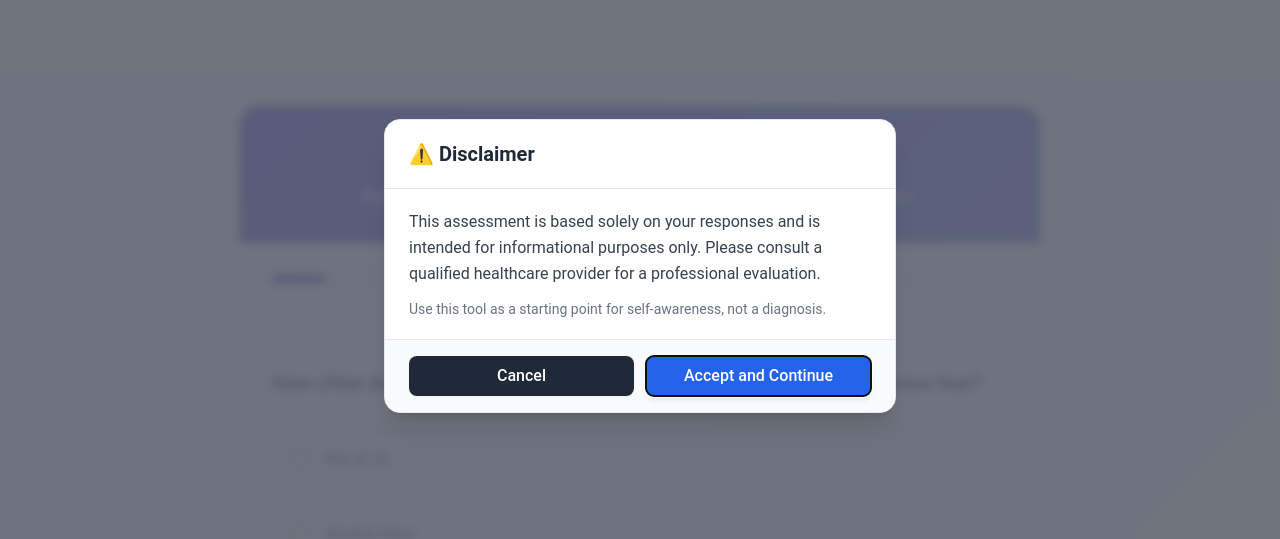
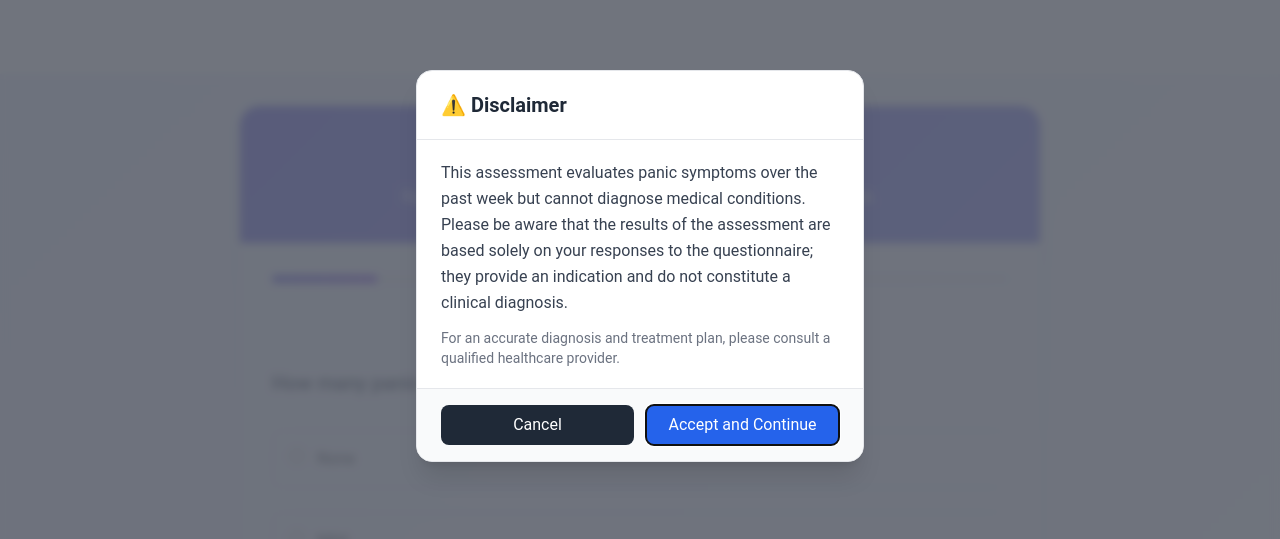
Before and after one commit to MBillahsust/WellSpring, a React (Create React App) app in the folder Frontend/: page /panic_monitor in a window 1280 px wide. Shown: the part 134-673 px from the top of the page. Built offline with nearby package versions, Linux system fonts and the light colour scheme; no server answers.

Commit message:
panic assessments page corrected

```diff
--- a/Frontend/src/Components/Assesment.js
+++ b/Frontend/src/Components/Assesment.js
@@ -46,7 +46,7 @@ export default function MentalHealthAssessments() {
     },
     {
       title: "Panic Monitor",
-      description: "Evaluate the intensity and frequency of your panic episodes, and get personalized techniques to help you manage and reduce panic attacks effectively.",
+      description: "[Based on (PDSS)]. Evaluate the intensity and frequency of your panic episodes, and get personalized techniques to help you manage and reduce panic attacks effectively.",
       path: "/panic_monitor",
       icon: FaBolt,
       buttonText: "Start Evaluation"
--- a/Frontend/src/pages/AssessmentPages/Panic_Disorder.js
+++ b/Frontend/src/pages/AssessmentPages/Panic_Disorder.js
@@ -1,48 +1,47 @@
-import React, { useState, useContext, useEffect } from 'react';
+import React, { useState, useContext, useEffect, useRef } from 'react';
 import { useNavigate, useLocation } from 'react-router-dom';
 import axios from 'axios';
 import { UserContext } from '../../UserContext';
 import '../../Allcss/AssessmentPages/Assessment.css';
 
+// 7-item Panic Disorder Severity Scale (PDSS)
 const questions = [
-  "How often do you experience sudden panic attacks or episodes of intense fear?",
-  "How much do you worry about having another panic attack?",
-  "Have you changed your behavior or daily routine to avoid panic attacks?",
-  "How often do you experience rapid heartbeat or heart palpitations during panic episodes?",
-  "How often do you experience shortness of breath or difficulty breathing during panic episodes?",
-  "How often do you experience trembling or shaking during panic episodes?",
-  "How often do you experience sweating during panic episodes?",
-  "How often do you feel like you're choking during panic episodes?",
-  "How often do you experience chest pain or discomfort during panic episodes?",
-  "How often do you feel dizzy, unsteady, or lightheaded during panic episodes?",
-  "How often do you experience feelings of unreality or being detached from yourself during panic episodes?",
-  "How often do you fear losing control or going crazy during panic episodes?",
-  "How often do you experience numbness or tingling sensations during panic episodes?",
-  "How often do you experience chills or hot flushes during panic episodes?"
+  "How many panic attacks did you have in the past week?",
+  "How much distress did you experience during your worst panic attack?",
+  "How much anticipatory anxiety did you feel about having another panic attack?",
+  "To what extent have you been avoiding situations out of fear of having a panic attack?",
+  "How much have you changed your behavior (e.g. rituals, safety behaviors) to prevent panic attacks?",
+  "How much have panic symptoms interfered with your work or school activities?",
+  "How much have panic symptoms interfered with your social or family life?"
 ];
 
 const answerOptions = [
-  { value: "0", label: "Not at all" },
-  { value: "1", label: "Several days" },
-  { value: "2", label: "More than half the days" },
-  { value: "3", label: "Nearly every day" }
+  { value: "0", label: "None" },
+  { value: "1", label: "Mild" },
+  { value: "2", label: "Moderate" },
+  { value: "3", label: "Severe" },
+  { value: "4", label: "Extreme" }
 ];
 
 export default function Panic_Disorder() {
   const [currentQuestion, setCurrentQuestion] = useState(0);
-  const [answers, setAnswers] = useState([]);
+  const [answers, setAnswers] = useState(Array(questions.length).fill(undefined));
   const [result, setResult] = useState(null);
   const [saveStatus, setSaveStatus] = useState(null);
   const { userInfo } = useContext(UserContext);
   const navigate = useNavigate();
   const location = useLocation();
+  const questionRef = useRef(null);
   const [showDisclaimer, setShowDisclaimer] = useState(true);
 
+  // Show disclaimer once on mount
   useEffect(() => { setShowDisclaimer(true); }, []);
+  // Scroll to top of question on change
+  useEffect(() => { questionRef.current?.scrollIntoView({ behavior: 'smooth' }); }, [currentQuestion]);
 
   const handleAnswer = (value) => {
     const updated = [...answers];
-    updated[currentQuestion] = value;
+    updated[currentQuestion] = parseInt(value, 10);
     setAnswers(updated);
   };
 
@@ -61,28 +60,36 @@ export default function Panic_Disorder() {
   };
 
   const calculateResult = () => {
-    const total = answers.reduce((sum, answer) => sum + parseInt(answer, 10), 0);
-    const score = total / questions.length;
+    const total = answers.reduce((sum, ans) => sum + (ans || 0), 0);
+    // PDSS thresholds:
+    // 0–3   → Minimal or no panic symptoms
+    // 4–7   → Mild panic symptoms
+    // 8–12  → Moderate panic symptoms
+    // 13–17 → Severe panic symptoms
+    // 18–28 → Extreme panic symptoms
+    let severity, recommendation;
 
-    let severity, recommendation;
-    if (score < 1) {
-      severity = "Minimal panic symptoms";
-      recommendation = "Your symptoms suggest minimal indication of panic disorder. Continue monitoring your mental health.";
-    } else if (score < 2) {
-      severity = "Mild panic symptoms";
-      recommendation = "You're showing mild symptoms of panic disorder. Consider discussing these symptoms with a mental health professional.";
-    } else if (score < 3) {
-      severity = "Moderate panic symptoms";
-      recommendation = "Your symptoms suggest moderate panic disorder. It's recommended to consult with a mental health professional for further evaluation.";
+    if (total <= 3) {
+      severity = "Minimal or No Panic Symptoms";
+      recommendation = "Your score indicates minimal panic symptoms. Continue monitoring and practicing healthy coping strategies.";
+    } else if (total <= 7) {
+      severity = "Mild Panic Symptoms";
+      recommendation = "You have mild panic symptoms. Consider learning relaxation exercises (e.g., deep breathing) and monitoring triggers.";
+    } else if (total <= 12) {
+      severity = "Moderate Panic Symptoms";
+      recommendation = "Your symptoms are moderate. Structured techniques like cognitive reframing and gradual exposure may help—consider consulting a mental health professional.";
+    } else if (total <= 17) {
+      severity = "Severe Panic Symptoms";
+      recommendation = "You have severe panic symptoms. Seeking professional evaluation (e.g., CBT, medication review) is recommended.";
     } else {
-      severity = "Severe panic symptoms";
-      recommendation = "Your symptoms indicate severe panic disorder. Please seek professional help for proper evaluation and support.";
+      severity = "Extreme Panic Symptoms";
+      recommendation = "Your symptoms are extreme. Please contact a mental health provider promptly for comprehensive support.";
     }
 
     setResult({
+      score: total,
+      maxScore: questions.length * 4,
       severity,
-      score: total,
-      maxScore: questions.length * 3,
       recommendation
     });
   };
@@ -90,30 +97,26 @@ export default function Panic_Disorder() {
   const progress = ((currentQuestion + 1) / questions.length) * 100;
 
   const handleSaveScore = async () => {
-    if (!userInfo || !userInfo.token) {
+    if (!userInfo?.token) {
       navigate('/login', { state: { from: location.pathname } });
       return;
     }
     setSaveStatus('saving');
     const payload = {
-      assessmentName: 'Panic Disorder Assessment',
+      assessmentName: 'Panic Monitor',
       assessmentResult: result.severity,
       assessmentScore: `${result.score} out of ${result.maxScore}`,
-      recommendation: result.recommendation,
+      recommendation: `Panic Disorder Severity Scale (PDSS). The recommandation is: ${result.recommendation}`,
       takenAt: new Date().toISOString(),
     };
     try {
       await axios.post(
         `${process.env.REACT_APP_BACKEND_URL}/addassesment/assessments`,
         payload,
-        {
-          headers: {
-            Authorization: `Bearer ${userInfo.token}`
-          }
-        }
+        { headers: { Authorization: `Bearer ${userInfo.token}` } }
       );
       setSaveStatus('success');
-    } catch (err) {
+    } catch {
       setSaveStatus('error');
     }
   };
@@ -121,29 +124,43 @@ export default function Panic_Disorder() {
   return (
     <div className="assessment-container">
       {showDisclaimer && (
-        <div className="fixed inset-0 z-50 flex items-center justify-center">
-          <div className="absolute inset-0 bg-gray-900 bg-opacity-60 backdrop-blur-sm transition-opacity animate-fadeIn"></div>
-          <div className="relative bg-white rounded-2xl shadow-xl max-w-lg w-full mx-4 border border-gray-200 animate-scaleIn overflow-hidden">
+        <div className="fixed inset-0 z-50 flex items-center justify-center p-4">
+          <div className="absolute inset-0 bg-gray-900 bg-opacity-60 backdrop-blur-sm" />
+          <div className="relative bg-white rounded-2xl shadow-xl w-full max-w-md mx-4 border border-gray-200 overflow-hidden">
             <div className="px-6 py-5 border-b border-gray-200">
-              <h3 className="text-xl font-semibold text-gray-800 flex items-center gap-2">⚠️ Disclaimer</h3>
+              <h3 className="text-xl font-semibold text-gray-800 flex items-center gap-2">
+                ⚠️ Disclaimer
+              </h3>
             </div>
             <div className="px-6 py-5 text-gray-700 text-base leading-relaxed">
-              <p>This assessment is based solely on your responses and is intended for informational purposes only. Please consult a qualified healthcare provider for a professional evaluation.</p>
-              <p className="mt-3 text-sm text-gray-500">Use this tool as a starting point for self-awareness, not a diagnosis.</p>
+              <p>This assessment evaluates panic symptoms over the past week but cannot diagnose medical conditions. Please be aware that the results of the assessment are based solely on your responses to the questionnaire; they provide an indication and do not constitute a clinical diagnosis.</p>
+              <p className="mt-3 text-sm text-gray-500">For an accurate diagnosis and treatment plan, please consult a qualified healthcare provider.</p>
             </div>
             <div className="px-6 py-4 bg-gray-50 flex justify-end space-x-3 border-t border-gray-200">
-              <button className="px-5 py-2 bg-gray-800 text-white rounded-lg font-medium hover:bg-gray-900 transition-all shadow-sm" onClick={() => { setShowDisclaimer(false); navigate('/assessment'); }}>Cancel</button>
-              <button className="px-5 py-2 bg-blue-600 text-white rounded-lg font-medium hover:bg-blue-700 transition-all shadow-md" onClick={() => setShowDisclaimer(false)} autoFocus>Accept and Continue</button>
+              <button
+                className="px-5 py-2 bg-gray-800 text-white rounded-lg hover:bg-gray-900"
+                onClick={() => { setShowDisclaimer(false); navigate('/assessment'); }}
+              >
+                Cancel
+              </button>
+              <button
+                className="px-5 py-2 bg-blue-600 text-white rounded-lg hover:bg-blue-700"
+                onClick={() => setShowDisclaimer(false)}
+                autoFocus
+              >
+                Accept and Continue
+              </button>
             </div>
           </div>
         </div>
       )}
+
       <div className={`assessment-card${showDisclaimer ? ' pointer-events-none opacity-30' : ''}`}>
         <div className="assessment-header panic">
           <h2 className="assessment-title">Panic Disorder Assessment</h2>
-          <p className="assessment-subtitle">Rate how often you experience these symptoms during panic episodes.</p>
+          <p className="assessment-subtitle">Rate each item based on your experience over the past week.</p>
         </div>
-        <div className="assessment-content">
+        <div className="assessment-content" ref={questionRef}>
           {result ? (
             <div className="result-container">
               <h3 className="result-title">Assessment Complete</h3>
@@ -153,55 +170,52 @@ export default function Panic_Disorder() {
                 <h4 className="recommendation-title">Recommendation</h4>
                 <p className="recommendation-text">{result.recommendation}</p>
               </div>
-              <p className="disclaimer">
+              <p className="disclaimer text-xs mt-2 text-gray-500">
                 Note: This is a screening tool and not a diagnostic instrument.
-                Please consult with a mental health professional for a proper evaluation.
-                If you're experiencing a panic attack, try deep breathing exercises and seek immediate help if needed.
               </p>
-              <button className="next-button" onClick={handleSaveScore} style={{ marginTop: '1rem' }}>
+              <button
+                className="next-button mt-4"
+                onClick={handleSaveScore}
+              >
                 Save Score
               </button>
-              {saveStatus === 'saving' && <p style={{ color: '#6366f1' }}>Saving...</p>}
-              {saveStatus === 'success' && <p style={{ color: 'green' }}>Score saved successfully!</p>}
-              {saveStatus === 'error' && <p style={{ color: 'red' }}>Failed to save score. Please try again.</p>}
+              {saveStatus === 'saving' && <p className="text-xs mt-2 text-blue-600">Saving...</p>}
+              {saveStatus === 'success' && <p className="text-xs mt-2 text-green-600">Saved successfully!</p>}
+              {saveStatus === 'error' && <p className="text-xs mt-2 text-red-600">Save failed. Try again.</p>}
             </div>
           ) : (
             <>
-              <div className="progress-container">
-                <div className="progress-bar" style={{ width: `${progress}%` }}></div>
+              <div className="progress-container mb-4">
+                <div className="progress-bar" style={{ width: `${progress}%` }} />
               </div>
               <p className="question-counter">Question {currentQuestion + 1} of {questions.length}</p>
-              <div className="question">{questions[currentQuestion]}</div>
-              <div className="options-grid">
-                {answerOptions.map((option) => (
-                  <div
+              <div className="question mb-4">{questions[currentQuestion]}</div>
+              <div className="options-grid space-y-2">
+                {answerOptions.map(option => (
+                  <label
                     key={option.value}
-                    className={`option-item ${answers[currentQuestion] === option.value ? 'selected' : ''}`}
+                    className={`option-item flex items-center p-3 border rounded-md cursor-pointer ${
+                      answers[currentQuestion] === parseInt(option.value)
+                        ? 'bg-indigo-50 border-indigo-400'
+                        : 'border-gray-200 hover:border-gray-300'
+                    }`}
                   >
                     <input
                       type="radio"
                       name="answer"
                       value={option.value}
-                      id={`q-${option.value}`}
-                      checked={answers[currentQuestion] === option.value}
+                      checked={answers[currentQuestion] === parseInt(option.value)}
                       onChange={() => handleAnswer(option.value)}
-                      className="radio-input"
+                      className="h-4 w-4 text-indigo-600"
                     />
-                    <label htmlFor={`q-${option.value}`} className="option-label">
-                      {option.label}
+                    <span className="ml-3">{option.label}</span>
                   </label>
-                  </div>
                 ))}
               </div>
-            </>
-          )}
-        </div>
-        <div className="assessment-footer flex justify-between items-center gap-4 mt-4">
-          {!result && (
-            <>
+              <div className="assessment-footer flex justify-between items-center mt-6">
                 <button
                   onClick={handleBack}
-                className={`next-button bg-gray-300 text-gray-700 hover:bg-gray-400 transition duration-200 ${
+                  className={`next-button bg-gray-300 text-gray-700 hover:bg-gray-400 ${
                     currentQuestion === 0 ? 'opacity-50 cursor-not-allowed' : ''
                   }`}
                   disabled={currentQuestion === 0}
@@ -210,11 +224,12 @@ export default function Panic_Disorder() {
                 </button>
                 <button
                   onClick={handleNext}
-                className="next-button hover:bg-green-600 transition duration-200"
+                  className="next-button bg-green-600 text-white hover:bg-green-700"
                   disabled={answers[currentQuestion] === undefined}
                 >
                   {currentQuestion < questions.length - 1 ? "Next Question" : "Submit"}
                 </button>
+              </div>
             </>
           )}
         </div>
```
Lines whose indentation alone changed are shown as unchanged.
